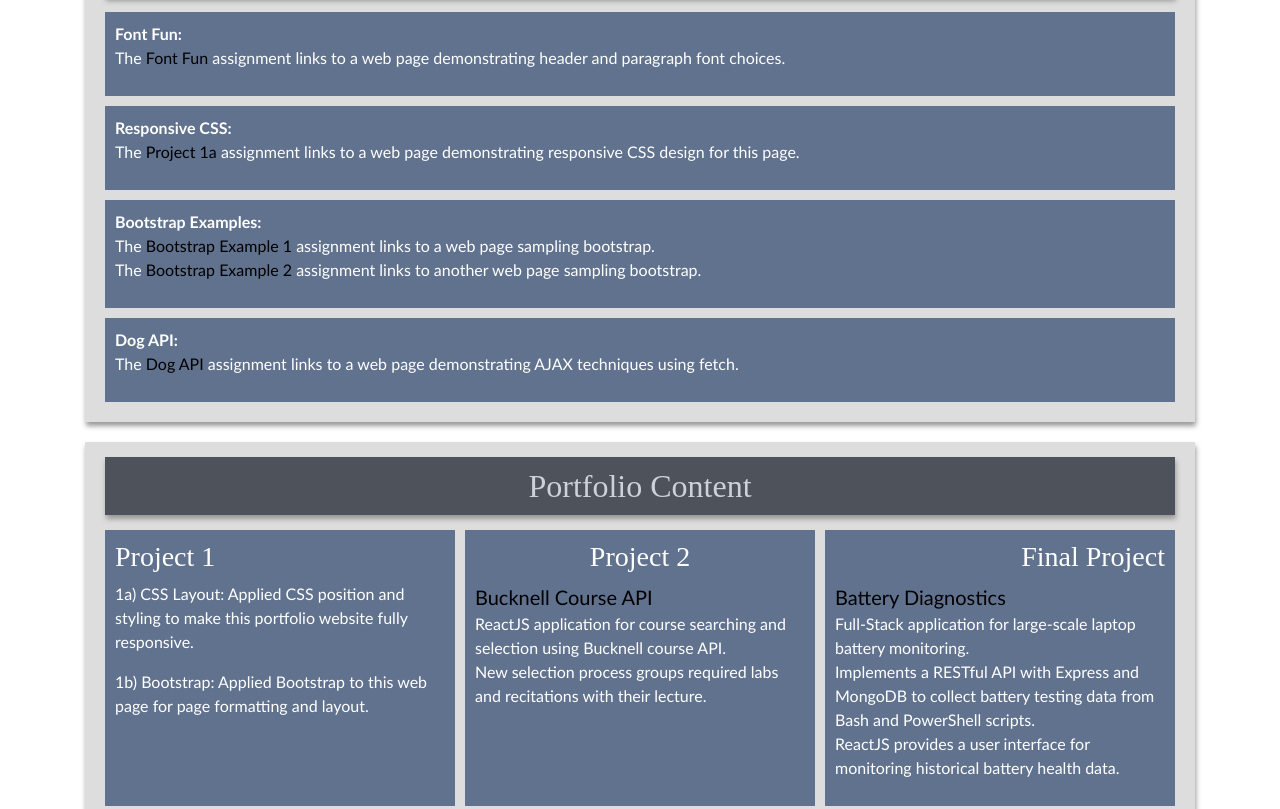
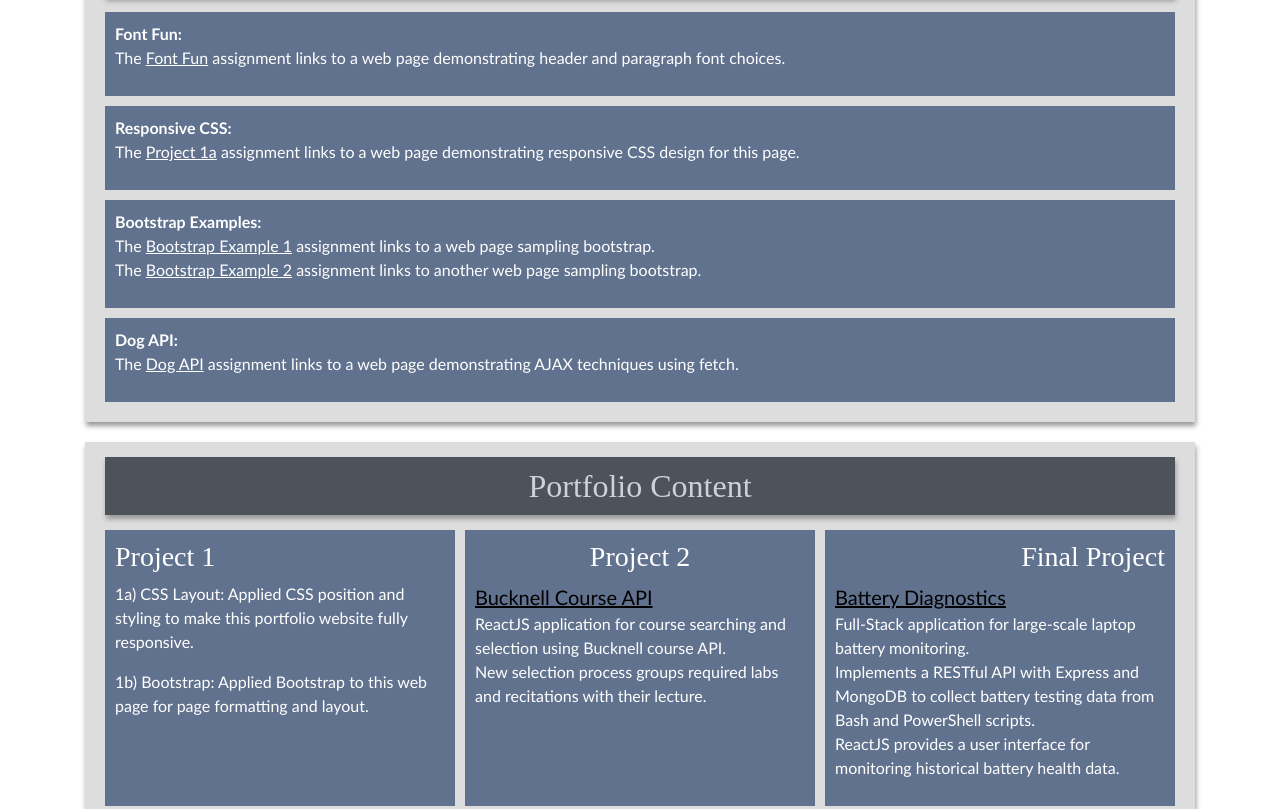
Before and after one commit to RyanPencak/WebApps, a plain HTML site: page index.html in a window 1280 px wide. Shown: the part 577-1386 px from the top of the page. Drawn offline with nearby package versions, Linux system fonts and the light colour scheme; a web font is replaced by a local one.

Commit message:
Final Project

```diff
--- a/css/styles.css
+++ b/css/styles.css
@@ -147,8 +147,8 @@
 }
 
 #fontfunlink:link, #fontfunlink:visited {
-  color: #000;
-  text-decoration: none;
+  color: #FFF;
+  text-decoration: underline;
 }
 
 #fontfunlink:hover {
@@ -157,8 +157,8 @@
 }
 
 #project1alink:link, #project1alink:visited {
-  color: #000;
-  text-decoration: none;
+  color: #FFF;
+  text-decoration: underline;
 }
 
 #project1alink:hover {
@@ -168,31 +168,31 @@
 
 #project2link:link, #project2link:visited {
   color: #000;
-  text-decoration: none;
+  text-decoration: underline;
   font-size: 20px;
 }
 
 #project2link:hover {
   color: #FFF;
-  text-decoration: none;
+  text-decoration: underline;
   font-size: 20px;
 }
 
 #finalprojectlink:link, #finalprojectlink:visited {
   color: #000;
-  text-decoration: none;
+  text-decoration: underline;
   font-size: 20px;
 }
 
 #finalprojectlink:hover {
   color: #FFF;
-  text-decoration: none;
+  text-decoration: underline;
   font-size: 20px;
 }
 
 #bootstrap1link:link, #bootstrap1link:visited {
-  color: #000;
-  text-decoration: none;
+  color: #FFF;
+  text-decoration: underline;
 }
 
 #bootstrap1link:hover {
@@ -201,8 +201,8 @@
 }
 
 #bootstrap2link:link, #bootstrap2link:visited {
-  color: #000;
-  text-decoration: none;
+  color: #FFF;
+  text-decoration: underline;
 }
 
 #bootstrap2link:hover {
```
